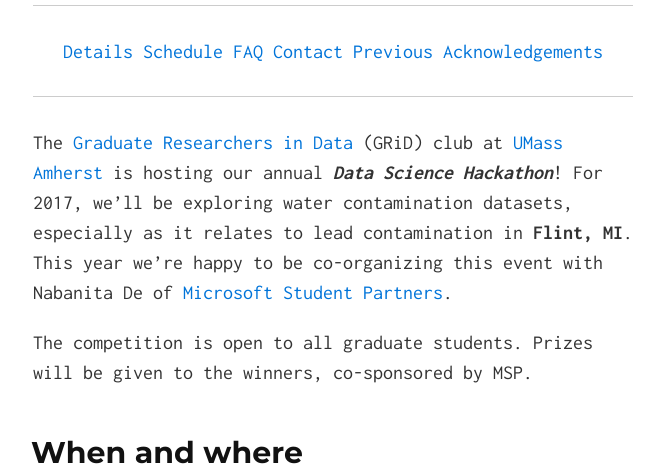
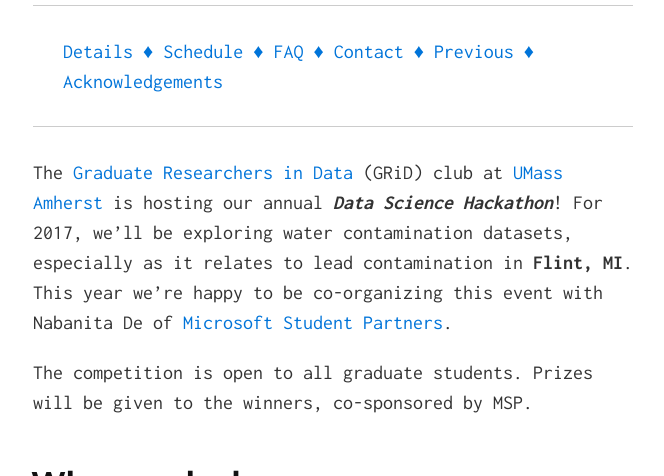
Before and after one commit to gridclub/Hack2O, a Jekyll site: the page built from index.md, in a window 1280 px wide and 900 px high, cut to the strip 424-900 px from the top of the window. Shown: the whole strip, without its empty margins (307-971 px from the left). Built offline with Jekyll 4.4.1, drawn with Linux system fonts in a browser that asks for light colours; nearby versions of some CDN libraries; some of the changed lines change nothing that is shown.

Commit message:
menu separators

```diff
--- a/index.md
+++ b/index.md
@@ -9,11 +9,11 @@ layout: default
 <hr>
 <div>
 <ul id="menu">
-  <li><a href="#dataset">Details</a></li>
-  <li><a href="#programme">Schedule</a></li>
-  <li><a href="#faq">FAQ</a></li>
-  <li><a href="#contact">Contact</a></li>
-  <li><a href="#prevhack">Previous</a></li>
+  <li><a href="#dataset">Details &diams; </a></li>
+  <li><a href="#programme">Schedule &diams; </a></li>
+  <li><a href="#faq">FAQ &diams; </a></li>
+  <li><a href="#contact">Contact &diams; </a></li>
+  <li><a href="#prevhack">Previous &diams; </a></li>
   <li><a href="#ack">Acknowledgements</a></li>
 </ul>
 </div>
```
